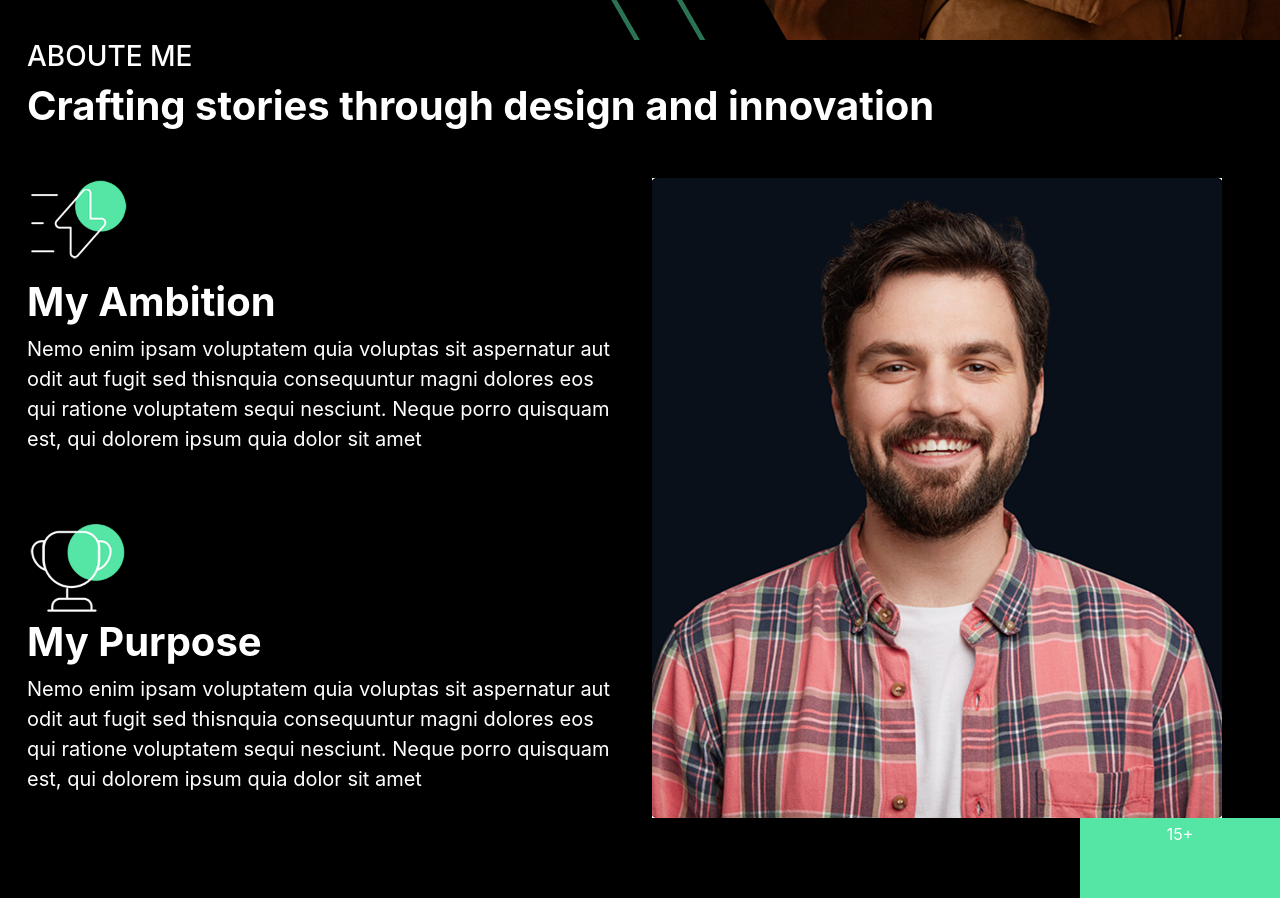
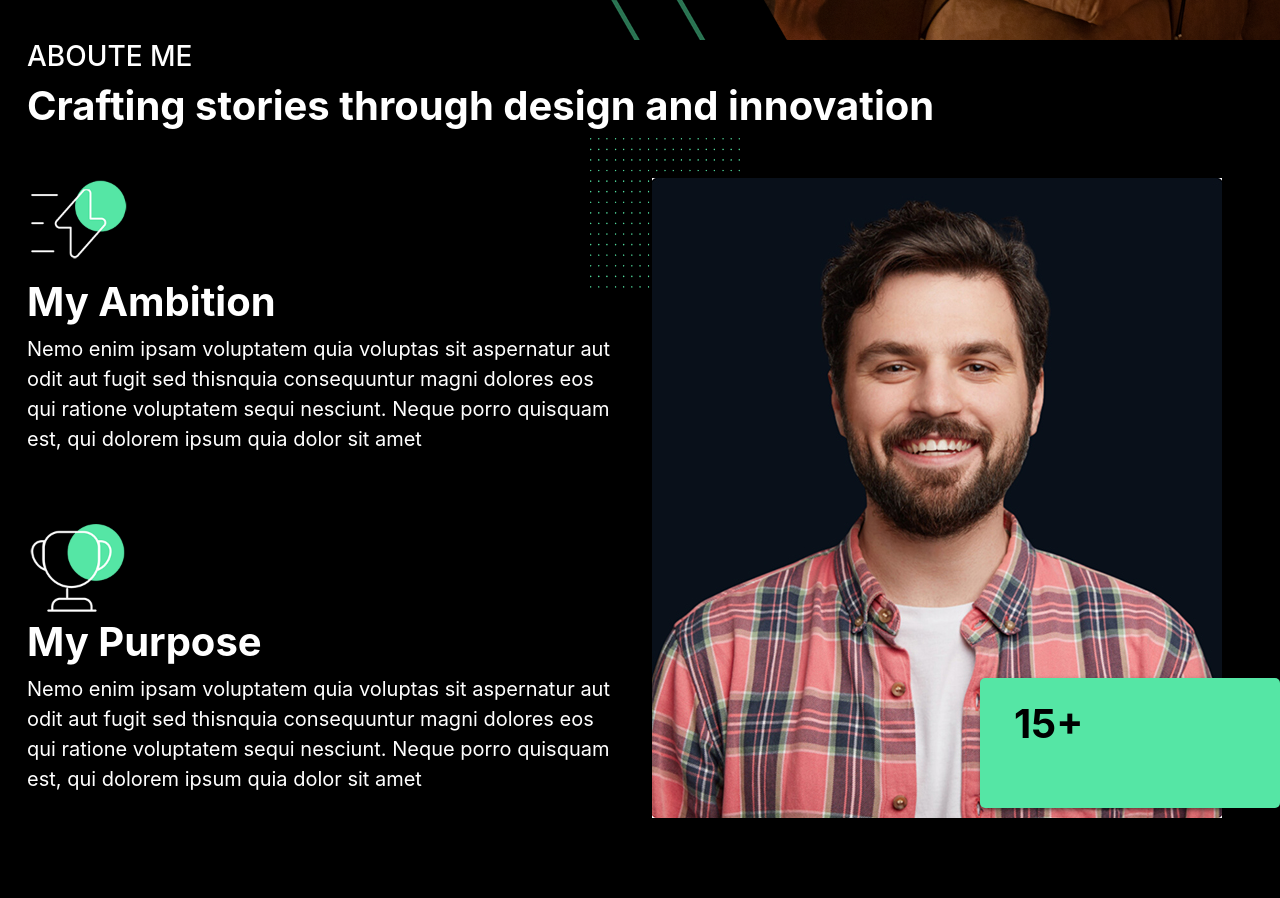
Before and after one commit to afrojaakter032/personal-website-react, a React (Create React App) app: page / in a window 1280 px wide. Shown: the part 660-1558 px from the top of the page. After the commit the page ends 1518 px from the top, so only its background shows below. Built offline with nearby package versions, Linux system fonts and the light colour scheme; some icons are missing.

Commit message:
about section complete

```diff
--- a/public/assets/css/main.css
+++ b/public/assets/css/main.css
@@ -61,7 +61,22 @@ body {
 .experience-card {
     position: absolute;
     background: var(--primary);
-    height: 80px;
-    width: 200px;
-    right: 0;
+    height: 130px;
+    width: 300px;
+    bottom: 50px;
+    right: 0px;
+    padding: 10px;
+    border-radius: 5px;
+    box-shadow: 0 2px 4px rgba(0, 0, 0, 0.5);
+
 }
+.text-color{
+    color: black;
+}
+
+.experience-decor {
+    position: absolute;
+    left: -50px;
+    top: -40px;
+    z-index: -1;
+}
--- a/src/pages/Home/Home.js
+++ b/src/pages/Home/Home.js
@@ -59,10 +59,12 @@ export default function Home() {
 
                             </div>
                             <div className="col-lg-6 experience-image">
+                                <img src="./assets/images/about_shapes.png" alt="image" className="experience-decor" height={150} width={150} />
                                 <img className="" src="./assets/images/about_img_2.jpg" alt="image" width={"auto"} height={"auto"} />
-                                <div className="experience-card pb-5 d-flex align-items-center justify-content-center">
-                                    <div><i class="ph-fill ph-seal display-4 "></i></div>
-                                    <div>15+</div>
+                                <div className="experience-card pb-5 d-flex align-items-center justify-content-start">
+                                    <div className="pt-4 px-2"><i class="ph-fill ph-seal display-1"></i></div>
+                                    <div className=" text-color fw-bold fs-1 px-2">15+</div>
+                                    {/* <div>Years of Experience</div> */}
                                 </div>
 
                             </div>
@@ -73,6 +75,18 @@ export default function Home() {
 
 
             {/* about section ends here */}
+            {/* service section starts here */}
+            <section className="service-section">
+                <div className="container-fluid">
+                    <div className="row">
+
+                    </div>
+
+                </div>
+            </section>
+
+
+            {/* service section ends here */}
         </main>
     </>
   );
```
Also changed, not shown: public/assets/images/about_shapes.png (added).
